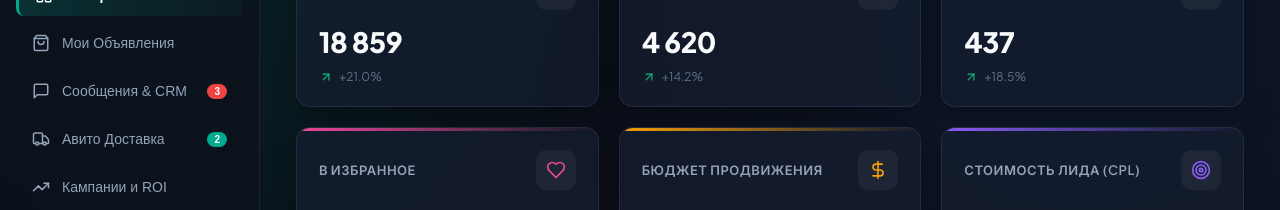
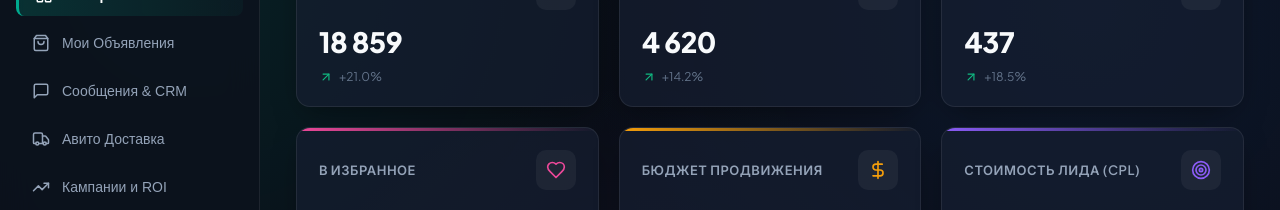
Before and after one commit to kingshokha/avito_analytics, a React (Vite) app: page / in a window 1280 px wide. Shown: the part 153-363 px from the top of the page. Built offline with nearby package versions, Linux system fonts and the light colour scheme.

Commit message:
Remove demo fallback data from ChatsView and DeliveryView and push to GitHub

```diff
--- a/src/components/ChatsView.jsx
+++ b/src/components/ChatsView.jsx
@@ -1,58 +1,14 @@
 import React, { useState, useEffect } from 'react';
-import { Search, Send, CheckCheck, MessageSquare, Zap, RefreshCw, Loader2 } from 'lucide-react';
+import { Search, Send, CheckCheck, MessageSquare, Zap, RefreshCw, Loader2, Inbox } from 'lucide-react';
 import { fetchAvitoChats, sendAvitoChatMessage } from '../services/avitoApi';
 
 export default function ChatsView() {
-  const [chats, setChats] = useState([
-    {
-      id: 'chat-01',
-      user: 'Алексей Смирнов',
-      avatar: 'https://images.unsplash.com/photo-1535713875002-d1d0cf377fde?w=100&auto=format&fit=crop&q=80',
-      itemTitle: 'iPhone 15 Pro Max 256GB Titanium',
-      itemPrice: '114 990 ₽',
-      itemImg: 'https://images.unsplash.com/photo-1695048133142-1a20484d2569?w=100&auto=format&fit=crop&q=80',
-      unread: 2,
-      lastTime: '14:32',
-      messages: [
-        { id: 1, sender: 'user', text: 'Здравствуйте! Телефон ещё в наличии?', time: '14:28' },
-        { id: 2, sender: 'user', text: 'Авито Доставкой сможете сегодня отправить?', time: '14:32' }
-      ]
-    },
-    {
-      id: 'chat-02',
-      user: 'Елена Михайлова',
-      avatar: 'https://images.unsplash.com/photo-1494790108377-be9c29b29330?w=100&auto=format&fit=crop&q=80',
-      itemTitle: 'Аренда 2-к квартиры 65м² (Центр)',
-      itemPrice: '65 000 ₽/мес',
-      itemImg: 'https://images.unsplash.com/photo-1522708323590-d24dbb6b0267?w=100&auto=format&fit=crop&q=80',
-      unread: 0,
-      lastTime: 'Вчера',
-      messages: [
-        { id: 1, sender: 'user', text: 'Добрый день, когда можно приехать на просмотр?', time: '18:10' },
-        { id: 2, sender: 'me', text: 'Здравствуйте! Завтра в 15:00 вам будет удобно?', time: '18:15' },
-        { id: 3, sender: 'user', text: 'Да, отлично, буду!', time: '18:20' }
-      ]
-    },
-    {
-      id: 'chat-03',
-      user: 'Дмитрий Ковалев',
-      avatar: 'https://images.unsplash.com/photo-1570295999919-56ceb5ecca61?w=100&auto=format&fit=crop&q=80',
-      itemTitle: 'Игровой ПК Core i7 13700KF / RTX 4080',
-      itemPrice: '189 000 ₽',
-      unread: 1,
-      lastTime: '11:15',
-      messages: [
-        { id: 1, sender: 'user', text: 'Уступите за 180 000 ₽ при самовывозе сегодня?', time: '11:15' }
-      ]
-    }
-  ]);
-
-  const [activeChatId, setActiveChatId] = useState('chat-01');
+  const [chats, setChats] = useState([]);
+  const [activeChatId, setActiveChatId] = useState(null);
   const [inputMessage, setInputMessage] = useState('');
   const [searchTerm, setSearchTerm] = useState('');
   const [filterUnread, setFilterUnread] = useState(false);
-  const [isLoading, setIsLoading] = useState(false);
-  const [isRealData, setIsRealData] = useState(false);
+  const [isLoading, setIsLoading] = useState(true);
 
   const loadRealChats = async () => {
     setIsLoading(true);
@@ -61,10 +17,13 @@ export default function ChatsView() {
       if (real && real.length > 0) {
         setChats(real);
         setActiveChatId(real[0].id);
-        setIsRealData(true);
+      } else {
+        setChats([]);
+        setActiveChatId(null);
       }
     } catch (e) {
       console.error(e);
+      setChats([]);
     } finally {
       setIsLoading(false);
     }
@@ -85,7 +44,7 @@ export default function ChatsView() {
 
   const handleSendMessage = async (textToSend = null) => {
     const text = textToSend || inputMessage;
-    if (!text.trim()) return;
+    if (!text.trim() || !activeChatId) return;
 
     const newMessage = {
       id: Date.now(),
@@ -100,28 +59,58 @@ export default function ChatsView() {
           ...c,
           unread: 0,
           lastTime: newMessage.time,
-          messages: [...c.messages, newMessage]
+          messages: [...(c.messages || []), newMessage]
         };
       }
       return c;
     }));
 
     if (!textToSend) setInputMessage('');
-
-    if (isRealData) {
     await sendAvitoChatMessage(activeChatId, text);
-    }
   };
 
   const filteredChats = chats.filter(c => {
-    const matchesSearch = c.user.toLowerCase().includes(searchTerm.toLowerCase()) ||
-                          c.itemTitle.toLowerCase().includes(searchTerm.toLowerCase());
+    const matchesSearch = (c.user || '').toLowerCase().includes(searchTerm.toLowerCase()) ||
+                          (c.itemTitle || '').toLowerCase().includes(searchTerm.toLowerCase());
     const matchesUnread = filterUnread ? c.unread > 0 : true;
     return matchesSearch && matchesUnread;
   });
 
   return (
-    <div className="fade-in" style={{ display: 'grid', gridTemplateColumns: '340px 1fr', gap: '20px', height: 'calc(100vh - 160px)', minHeight: '600px' }}>
+    <div className="fade-in">
+      {isLoading ? (
+        <div style={{ display: 'flex', flexDirection: 'column', alignItems: 'center', justifyContent: 'center', minHeight: '400px', gap: '16px' }}>
+          <Loader2 className="animate-spin" size={36} color="var(--primary-avito)" />
+          <span style={{ color: 'var(--text-muted)', fontSize: '14px' }}>Загрузка чатов с сервера Авито...</span>
+        </div>
+      ) : chats.length === 0 ? (
+        <div className="glass-card" style={{ padding: '60px 20px', textAlign: 'center', maxWidth: '600px', margin: '40px auto' }}>
+          <div style={{
+            width: '64px',
+            height: '64px',
+            borderRadius: '20px',
+            background: 'rgba(0, 170, 142, 0.12)',
+            display: 'flex',
+            alignItems: 'center',
+            justifyContent: 'center',
+            margin: '0 auto 20px auto',
+            color: 'var(--primary-avito)'
+          }}>
+            <Inbox size={32} />
+          </div>
+          <h3 style={{ fontSize: '18px', fontWeight: '700', color: 'var(--text-main)', marginBottom: '8px' }}>
+            У вас пока нет входящих диалогов на Авито
+          </h3>
+          <p style={{ fontSize: '13px', color: 'var(--text-muted)', lineHeight: '1.6', marginBottom: '24px' }}>
+            Как только покупатели напишут по вашим объявлениям на Авито, чаты автоматически появятся в этом разделе в режиме реального времени.
+          </p>
+          <button className="btn-secondary" onClick={loadRealChats}>
+            <RefreshCw size={14} />
+            <span>Проверить новые сообщения</span>
+          </button>
+        </div>
+      ) : (
+        <div style={{ display: 'grid', gridTemplateColumns: '340px 1fr', gap: '20px', height: 'calc(100vh - 160px)', minHeight: '600px' }}>
 
           {/* Left Chat Threads Panel */}
           <div className="glass-card" style={{ display: 'flex', flexDirection: 'column', overflow: 'hidden' }}>
@@ -129,7 +118,7 @@ export default function ChatsView() {
               <div style={{ display: 'flex', alignItems: 'center', justifyContent: 'space-between', marginBottom: '12px' }}>
                 <h3 style={{ fontSize: '16px', fontWeight: '700', color: 'var(--text-main)', display: 'flex', alignItems: 'center', gap: '8px' }}>
                   <MessageSquare size={18} color="var(--primary-avito)" />
-              Сообщения
+                  Сообщения ({chats.length})
                 </h3>
                 <div style={{ display: 'flex', gap: '6px' }}>
                   <button
@@ -137,7 +126,7 @@ export default function ChatsView() {
                     style={{ background: 'transparent', border: 'none', color: 'var(--text-muted)', cursor: 'pointer', padding: '4px' }}
                     title="Обновить сообщения"
                   >
-                {isLoading ? <Loader2 className="animate-spin" size={14} /> : <RefreshCw size={14} />}
+                    <RefreshCw size={14} />
                   </button>
                   <button
                     onClick={() => setFilterUnread(!filterUnread)}
@@ -171,7 +160,7 @@ export default function ChatsView() {
             {/* Chat Items List */}
             <div style={{ flex: 1, overflowY: 'auto' }}>
               {filteredChats.map(chat => {
-            const lastMsg = chat.messages[chat.messages.length - 1];
+                const lastMsg = chat.messages ? chat.messages[chat.messages.length - 1] : null;
                 const isActive = chat.id === activeChatId;
 
                 return (
@@ -233,6 +222,7 @@ export default function ChatsView() {
           </div>
 
           {/* Right Active Conversation Area */}
+          {activeChat && (
             <div className="glass-card" style={{ display: 'flex', flexDirection: 'column', overflow: 'hidden' }}>
               {/* Chat Header */}
               <div style={{
@@ -269,7 +259,7 @@ export default function ChatsView() {
 
               {/* Messages Body */}
               <div style={{ flex: 1, padding: '20px', overflowY: 'auto', display: 'flex', flexDirection: 'column', gap: '12px', background: 'rgba(9, 13, 22, 0.4)' }}>
-          {activeChat.messages.map((msg) => {
+                {(activeChat.messages || []).map((msg) => {
                   const isMe = msg.sender === 'me';
                   return (
                     <div
@@ -352,7 +342,9 @@ export default function ChatsView() {
                 </button>
               </div>
             </div>
-
+          )}
+        </div>
+      )}
     </div>
   );
 }
--- a/src/components/DeliveryView.jsx
+++ b/src/components/DeliveryView.jsx
@@ -1,78 +1,12 @@
 import React, { useState, useEffect } from 'react';
-import { Truck, Package, Clock, CheckCircle2, DollarSign, MapPin, Search, ArrowUpRight, ShieldCheck, RefreshCw, Loader2 } from 'lucide-react';
+import { Truck, Package, Clock, CheckCircle2, DollarSign, MapPin, Search, ArrowUpRight, ShieldCheck, RefreshCw, Loader2, Inbox } from 'lucide-react';
 import { fetchAvitoDeliveryOrders } from '../services/avitoApi';
 
 export default function DeliveryView() {
-  const [orders, setOrders] = useState([
-    {
-      id: 'del-90182',
-      trackNumber: 'AV-88492019',
-      buyer: 'Игорь Васильев',
-      city: 'Санкт-Петербург',
-      itemTitle: 'iPhone 15 Pro Max 256GB Titanium',
-      itemPrice: '114 990 ₽',
-      payoutAmount: 111540,
-      feeAmount: 3450,
-      carrier: 'СДЭК',
-      carrierColor: '#10b981',
-      status: 'in_transit',
-      statusText: 'В пути в город назначения',
-      eta: 'Завтра, до 18:00',
-      date: '08 авг 2026'
-    },
-    {
-      id: 'del-88102',
-      trackNumber: 'AV-77391024',
-      buyer: 'Мария Семенова',
-      city: 'Екатеринбург',
-      itemTitle: 'Беспроводные наушники Sony WH-1000XM5',
-      itemPrice: '28 500 ₽',
-      payoutAmount: 27075,
-      feeAmount: 1425,
-      carrier: 'Почта России',
-      carrierColor: '#3b82f6',
-      status: 'ready_for_pickup',
-      statusText: 'Ожидает в пункте выдачи',
-      eta: 'Готов к выдаче (до 14 авг)',
-      date: '06 авг 2026'
-    },
-    {
-      id: 'del-77194',
-      trackNumber: 'AV-66291048',
-      buyer: 'Константин Рыбаков',
-      city: 'Казань',
-      itemTitle: 'Офисный стол Лофт из массива дуба',
-      itemPrice: '34 000 ₽',
-      payoutAmount: 32300,
-      feeAmount: 1700,
-      carrier: 'Boxberry',
-      carrierColor: '#ec4899',
-      status: 'completed',
-      statusText: 'Завершен и Выплачен',
-      eta: 'Получен покупателем',
-      date: '03 авг 2026'
-    },
-    {
-      id: 'del-66105',
-      trackNumber: 'AV-55102938',
-      buyer: 'Анна Кузнецова',
-      city: 'Новосибирск',
-      itemTitle: 'Игровой ПК Core i7 13700KF / RTX 4080',
-      itemPrice: '189 000 ₽',
-      payoutAmount: 183330,
-      feeAmount: 5670,
-      carrier: 'Avito Exmail',
-      carrierColor: '#00aa8e',
-      status: 'in_transit',
-      statusText: 'Передан в курьерскую службу',
-      eta: '11 авг 2026',
-      date: '08 авг 2026'
-    }
-  ]);
-
+  const [orders, setOrders] = useState([]);
   const [statusFilter, setStatusFilter] = useState('all');
   const [searchTerm, setSearchTerm] = useState('');
-  const [isLoading, setIsLoading] = useState(false);
+  const [isLoading, setIsLoading] = useState(true);
 
   const loadRealDelivery = async () => {
     setIsLoading(true);
@@ -80,9 +14,12 @@ export default function DeliveryView() {
       const real = await fetchAvitoDeliveryOrders();
       if (real && real.length > 0) {
         setOrders(real);
+      } else {
+        setOrders([]);
       }
     } catch (e) {
       console.error(e);
+      setOrders([]);
     } finally {
       setIsLoading(false);
     }
@@ -100,10 +37,10 @@ export default function DeliveryView() {
     .reduce((sum, o) => sum + o.payoutAmount, 0);
 
   const filteredOrders = orders.filter(o => {
-    const matchesSearch = o.buyer.toLowerCase().includes(searchTerm.toLowerCase()) ||
-                          o.trackNumber.toLowerCase().includes(searchTerm.toLowerCase()) ||
-                          o.itemTitle.toLowerCase().includes(searchTerm.toLowerCase()) ||
-                          o.city.toLowerCase().includes(searchTerm.toLowerCase());
+    const matchesSearch = (o.buyer || '').toLowerCase().includes(searchTerm.toLowerCase()) ||
+                          (o.trackNumber || '').toLowerCase().includes(searchTerm.toLowerCase()) ||
+                          (o.itemTitle || '').toLowerCase().includes(searchTerm.toLowerCase()) ||
+                          (o.city || '').toLowerCase().includes(searchTerm.toLowerCase());
     const matchesStatus = statusFilter === 'all' ? true : o.status === statusFilter;
     return matchesSearch && matchesStatus;
   });
@@ -199,7 +136,7 @@ export default function DeliveryView() {
                 style={{ background: 'transparent', border: 'none', color: 'var(--text-muted)', cursor: 'pointer', padding: '2px' }}
                 title="Обновить список доставок"
               >
-                {isLoading ? <Loader2 className="animate-spin" size={14} /> : <RefreshCw size={14} />}
+                <RefreshCw size={14} />
               </button>
             </h3>
             <p style={{ fontSize: '12px', color: 'var(--text-muted)' }}>
@@ -247,7 +184,35 @@ export default function DeliveryView() {
           </div>
         </div>
 
-        {/* Detailed Delivery Orders Table */}
+        {/* Detailed Delivery Orders Table / Empty State */}
+        {isLoading ? (
+          <div style={{ display: 'flex', flexDirection: 'column', alignItems: 'center', justifyContent: 'center', padding: '60px 20px', gap: '16px' }}>
+            <Loader2 className="animate-spin" size={32} color="var(--primary-avito)" />
+            <span style={{ color: 'var(--text-muted)', fontSize: '13px' }}>Загрузка заказов Авито Доставки...</span>
+          </div>
+        ) : filteredOrders.length === 0 ? (
+          <div style={{ padding: '60px 20px', textAlign: 'center' }}>
+            <div style={{
+              width: '56px',
+              height: '56px',
+              borderRadius: '16px',
+              background: 'rgba(59, 130, 246, 0.12)',
+              display: 'flex',
+              alignItems: 'center',
+              justifyContent: 'center',
+              margin: '0 auto 16px auto',
+              color: '#3b82f6'
+            }}>
+              <Truck size={28} />
+            </div>
+            <h4 style={{ fontSize: '16px', fontWeight: '700', color: 'var(--text-main)', marginBottom: '6px' }}>
+              У вас пока нет заказов с Авито Доставкой
+            </h4>
+            <p style={{ fontSize: '13px', color: 'var(--text-muted)', maxWidth: '480px', margin: '0 auto' }}>
+              Когда покупатели оформят заказ через Авито Доставку, статус отправки, трек-код и сумма зачисления появятся в этой таблице.
+            </p>
+          </div>
+        ) : (
           <div style={{ overflowX: 'auto' }}>
             <table className="custom-table">
               <thead>
@@ -309,6 +274,7 @@ export default function DeliveryView() {
               </tbody>
             </table>
           </div>
+        )}
       </div>
     </div>
   );
--- a/src/components/Sidebar.jsx
+++ b/src/components/Sidebar.jsx
@@ -5,8 +5,8 @@ export default function Sidebar({ activeTab, setActiveTab, apiStatus, onOpenSett
   const menuItems = [
     { id: 'overview', label: 'Обзор и KPI', icon: LayoutDashboard },
     { id: 'items', label: 'Мои Объявления', icon: ShoppingBag },
-    { id: 'chats', label: 'Сообщения & CRM', icon: MessageSquare, badge: '3' },
-    { id: 'delivery', label: 'Авито Доставка', icon: Truck, badge: '2' },
+    { id: 'chats', label: 'Сообщения & CRM', icon: MessageSquare },
+    { id: 'delivery', label: 'Авито Доставка', icon: Truck },
     { id: 'campaigns', label: 'Кампании и ROI', icon: TrendingUp },
     { id: 'settings', label: 'Интеграция API', icon: Settings }
   ];
@@ -36,18 +36,6 @@ export default function Sidebar({ activeTab, setActiveTab, apiStatus, onOpenSett
                 <IconComponent />
                 <span>{item.label}</span>
               </div>
-              {item.badge && (
-                <span style={{
-                  background: item.id === 'chats' ? '#ef4444' : 'var(--primary-avito)',
-                  color: '#ffffff',
-                  fontSize: '10px',
-                  fontWeight: '800',
-                  padding: '2px 7px',
-                  borderRadius: '10px'
-                }}>
-                  {item.badge}
-                </span>
-              )}
             </button>
           );
         })}
```
Lines whose indentation alone changed are shown as unchanged.
